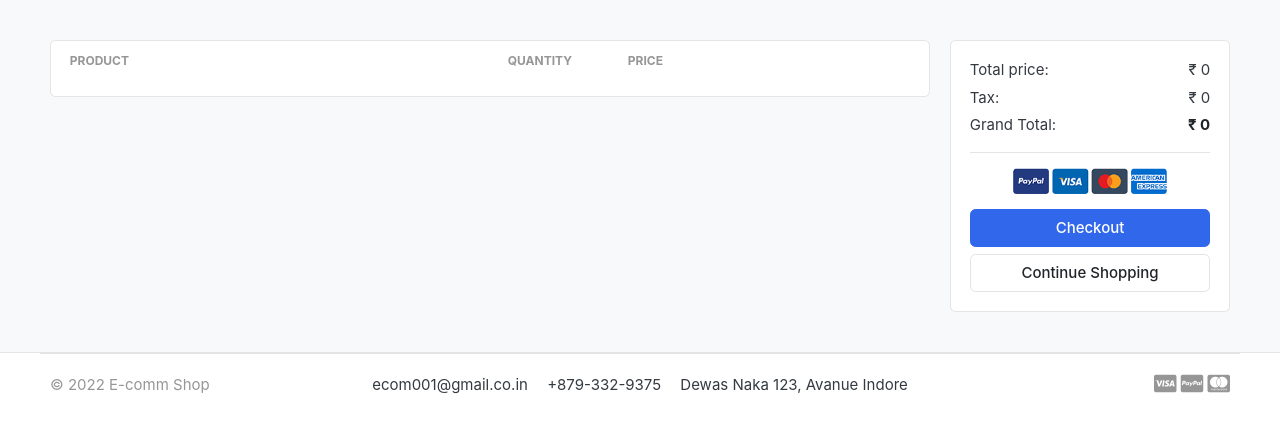
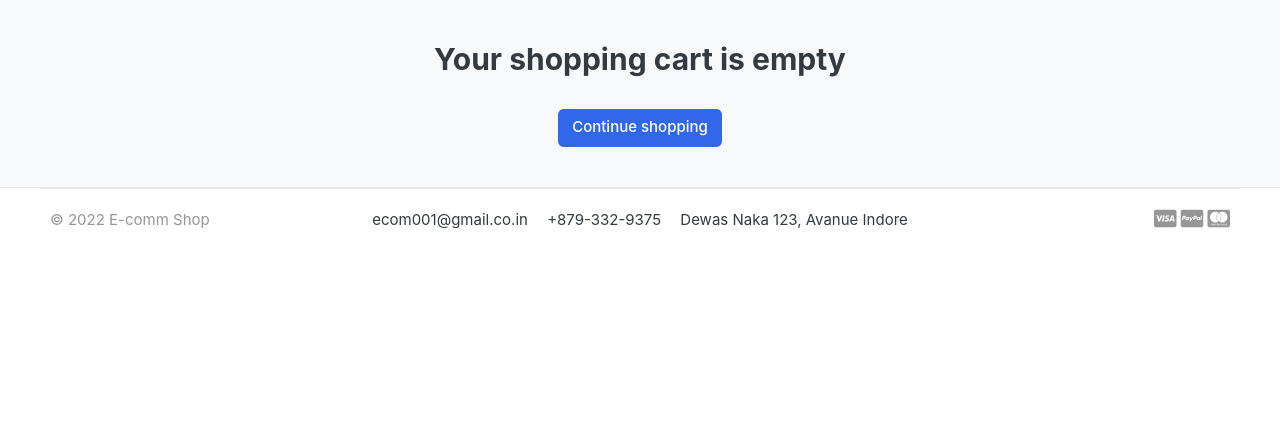
Before and after one commit to vishutrickcoder/E-Kart01, a Django app: page /cart/ in a window 1280 px wide. Shown: the part 118-551 px from the top of the page. Run offline with Django 4.2, Linux system fonts and the light colour scheme; tables that the repository leaves empty hold one stand-in row (values such as "Sample post"); lists and menus that the app fills with data are empty; some libraries are stand-ins or nearby versions; some web fonts are replaced.

Commit message:
Add Cart Functionality

```diff
--- /dev/null
+++ b/ecomerce/carts/utils.py
@@ -0,0 +1,5 @@
+def _cart_id(request):
+    cart = request.session.session_key
+    if not cart:
+        cart = request.session.create()
+    return cart
--- a/ecomerce/carts/views.py
+++ b/ecomerce/carts/views.py
@@ -4,15 +4,12 @@ from django.shortcuts import get_object_or_404, render, redirect
 from store.models import Product
 from carts.models import Cart, CartItem
 from django.core.exceptions import ObjectDoesNotExist
+from carts.utils import _cart_id
 
 # Create your views here.
 
 
-def _cart_id(request):
-    cart = request.session.session_key
-    if not cart:
-        cart = request.session.create()
-    return cart
+
 
 # adding quantity in a Cart
 
@@ -49,6 +46,7 @@ def cart(request, total=0 , quantity=0 , cart_item=None):
     cart_items = None
     try:
         cart = Cart.objects.get(cart_id=_cart_id(request))
+        # TODO : Add total for each cart item
         cart_items = CartItem.objects.filter(cart=cart, is_active=True)
         for cart_item in cart_items:
             total += (cart_item.product.price * cart_item.quantity)
--- a/ecomerce/home/templates/cart.html
+++ b/ecomerce/home/templates/cart.html
@@ -6,6 +6,13 @@
 <div class="container">
 
 <!-- ============================ COMPONENT 1 ================================= -->
+{% if not cart_items %}
+	<h2 class="text-center">Your shopping cart is empty</h2>
+	<br>
+	<div class="text-center">
+		<a href="{% url 'ecom-store-home' %}" class="btn btn-primary">Continue shopping</a>
+	</div>
+{% else %}
 
 <div class="row">
 	<aside class="col-lg-9">
@@ -28,8 +35,8 @@
 		<figure class="itemside align-items-center">
 			<div class="aside"><img src="{{ cart_item.product.images.url }}" class="img-sm"></div>
 			<figcaption class="info">
-				<a href="#" class="title text-dark">{{ cart_item.product.product_name }}</a>
-				<p class="text-muted small">Color: 25 Mpx <br> Size: Canon</p>
+				<a href="{{ cart_item.product.get_url }}" class="title text-dark">{{ cart_item.product.product_name }}</a>
+				{% comment %} <p class="text-muted small">Color: 25 Mpx <br> Size: Canon</p> {% endcomment %}
 			</figcaption>
 		</figure>
 	</td>
@@ -49,7 +56,7 @@
 	</td>
 	<td>
 		<div class="price-wrap">
-			<var class="price">&#8377; {{ cart_item.sub_total }}</var>
+			{% comment %} <var class="price">&#8377; {{ cart_item.total }}</var>  {% endcomment %}
 			<small class="text-muted"> &#8377; {{ cart_item.product.price }} each </small>
 		</div> <!-- price-wrap .// -->
 	</td>
@@ -86,7 +93,7 @@
 				<img src="{% static './images/misc/payments.png' %}" height="26">
 			</p>
 			<a href="./place-order.html" class="btn btn-primary btn-block"> Checkout </a>
-			<a href="./store.html" class="btn btn-light btn-block">Continue Shopping</a>
+			<a href="{% url 'ecom-store-home' %}" class="btn btn-light btn-block">Continue Shopping</a>
 		</div> <!-- card-body.// -->
 		</div> <!-- card.// -->
 
@@ -95,7 +102,7 @@
 
 </div> <!-- row.// -->
 <!-- ============================ COMPONENT 1 END .// ================================= -->
-
+{%endif %}
 </div> <!-- container .//  -->
 </section>
 <!-- ========================= SECTION CONTENT END// ========================= -->
--- a/ecomerce/home/templates/store.html
+++ b/ecomerce/home/templates/store.html
@@ -143,7 +143,7 @@
                         </div> <!-- price-wrap.// -->
                     </div>
                     {% if product.stock > 0 %}
-                        <a href="#" class="btn btn-block btn-primary">Add to cart </a>
+                        <a href="{% url 'add_cart' product.id %}" class="btn btn-block btn-primary">Add to cart </a>
                     {% else %}
                         <a href="#" class="btn btn-block btn-primary disabled">Add to cart </a>
                     {% endif %}
```
Also changed, not shown: ecomerce/home/templates/product_detail.html (+7 -1 lines), README.md.
